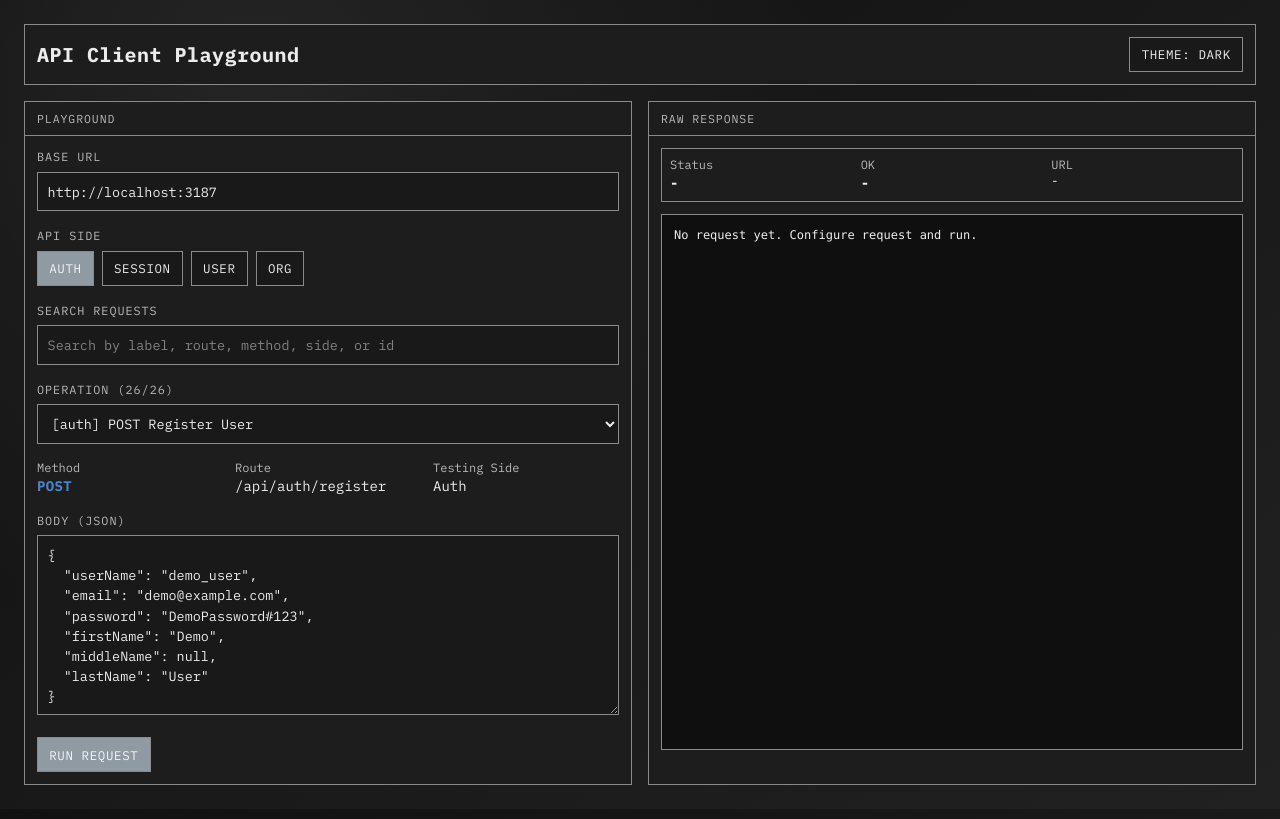
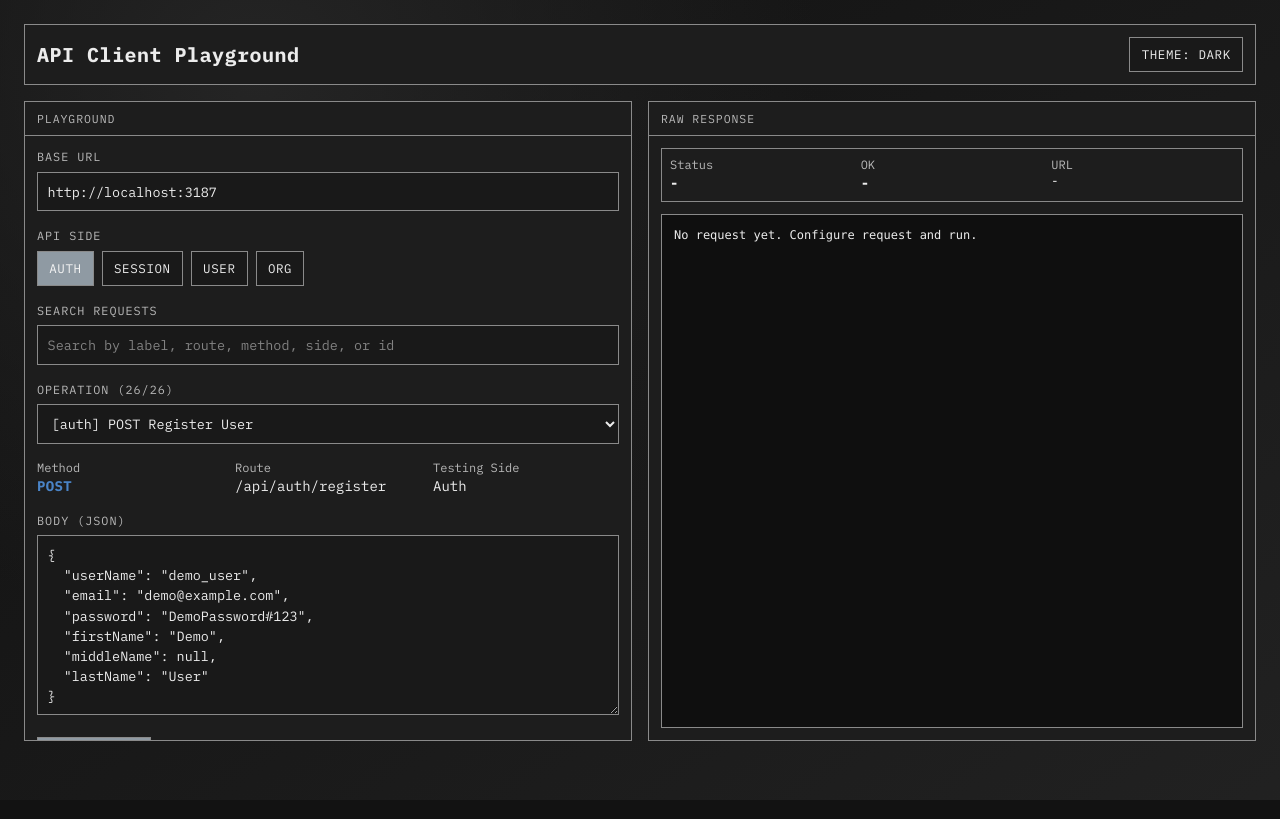
Before and after one commit to lionelodiha/edutracker, a React (Vite) app in the folder frontend/edu-tracker/: page / in a window 1280 px wide. Built offline with nearby package versions, Linux system fonts and the light colour scheme.

Commit message:
Improve responsive layout and scrolling behavior for API playground panels

```diff
--- a/frontend/edu-tracker/src/App.tsx
+++ b/frontend/edu-tracker/src/App.tsx
@@ -681,12 +681,12 @@ function App() {
           </button>
         </div>
 
-        <main className="grid min-h-[70vh] grid-cols-1 gap-4 lg:grid-cols-2">
+        <main className="grid min-h-[70vh] grid-cols-1 gap-4 lg:h-[calc(100vh-10rem)] lg:min-h-0 lg:grid-cols-2">
           <section
-            className={`panel ${activeMobilePanel === "response" ? "hidden md:block" : ""}`}
+            className={`panel flex min-h-0 flex-col ${activeMobilePanel === "response" ? "hidden md:flex" : ""}`}
           >
             <div className="panel-head">Playground</div>
-            <div className="panel-body space-y-4">
+            <div className="panel-body space-y-4 overflow-auto">
               <label className="field">
                 <span className="field-label">Base URL</span>
                 <input
@@ -821,10 +821,10 @@ function App() {
           </section>
 
           <section
-            className={`panel ${activeMobilePanel === "playground" ? "hidden md:block" : ""}`}
+            className={`panel flex min-h-0 flex-col ${activeMobilePanel === "playground" ? "hidden md:flex" : ""}`}
           >
             <div className="panel-head">Raw Response</div>
-            <div className="panel-body h-full">
+            <div className="panel-body flex min-h-0 flex-1 flex-col">
               <div className="mb-3 grid grid-cols-1 gap-2 border border-(--line) p-2 text-xs sm:grid-cols-3">
                 <div>
                   <div className="text-(--muted)">Status</div>
@@ -844,7 +844,7 @@ function App() {
                 </div>
               </div>
 
-              <pre className="response-terminal h-[55vh] overflow-auto text-xs md:h-[67vh]">
+              <pre className="response-terminal min-h-0 flex-1 overflow-auto text-xs">
 {responseText}
               </pre>
             </div>
```
